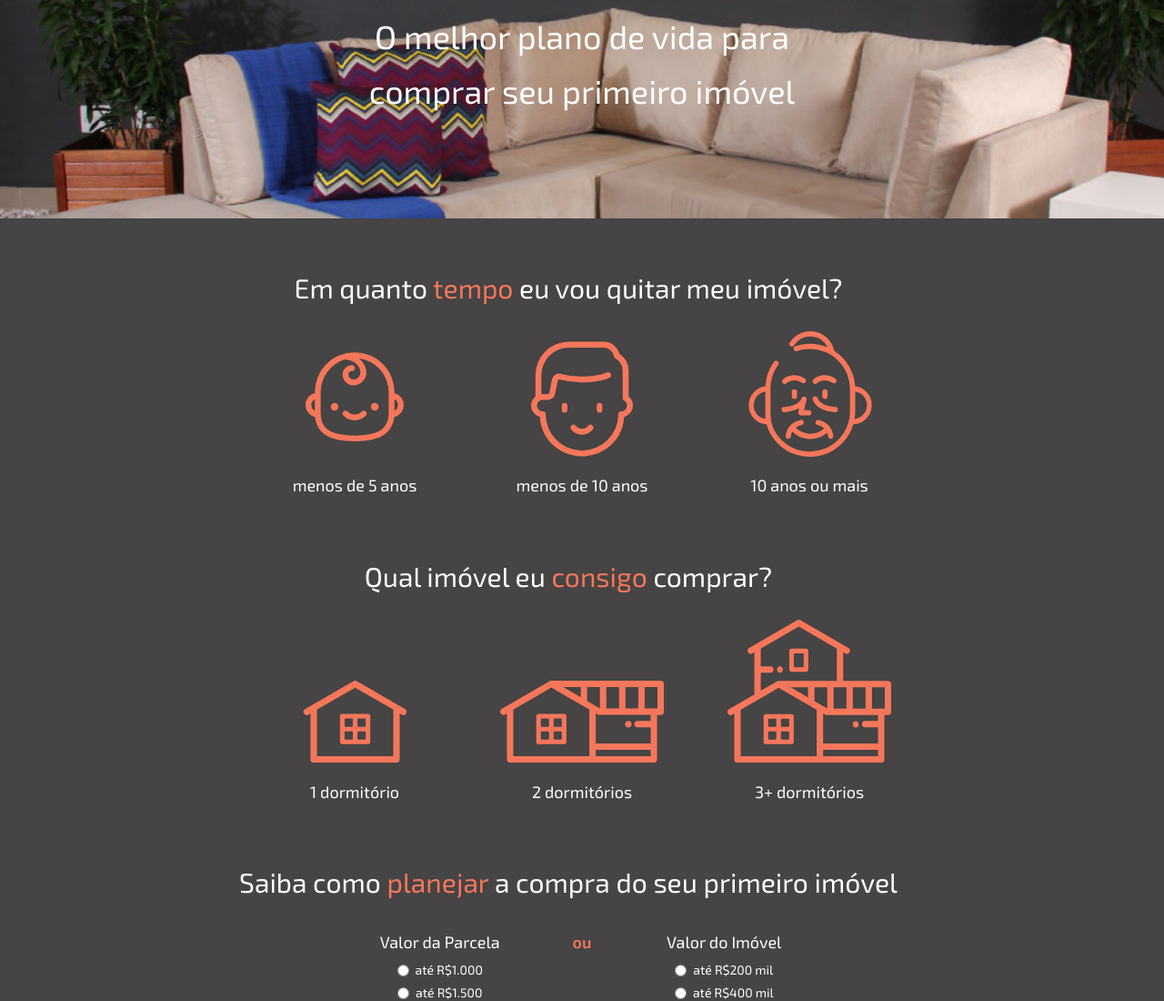
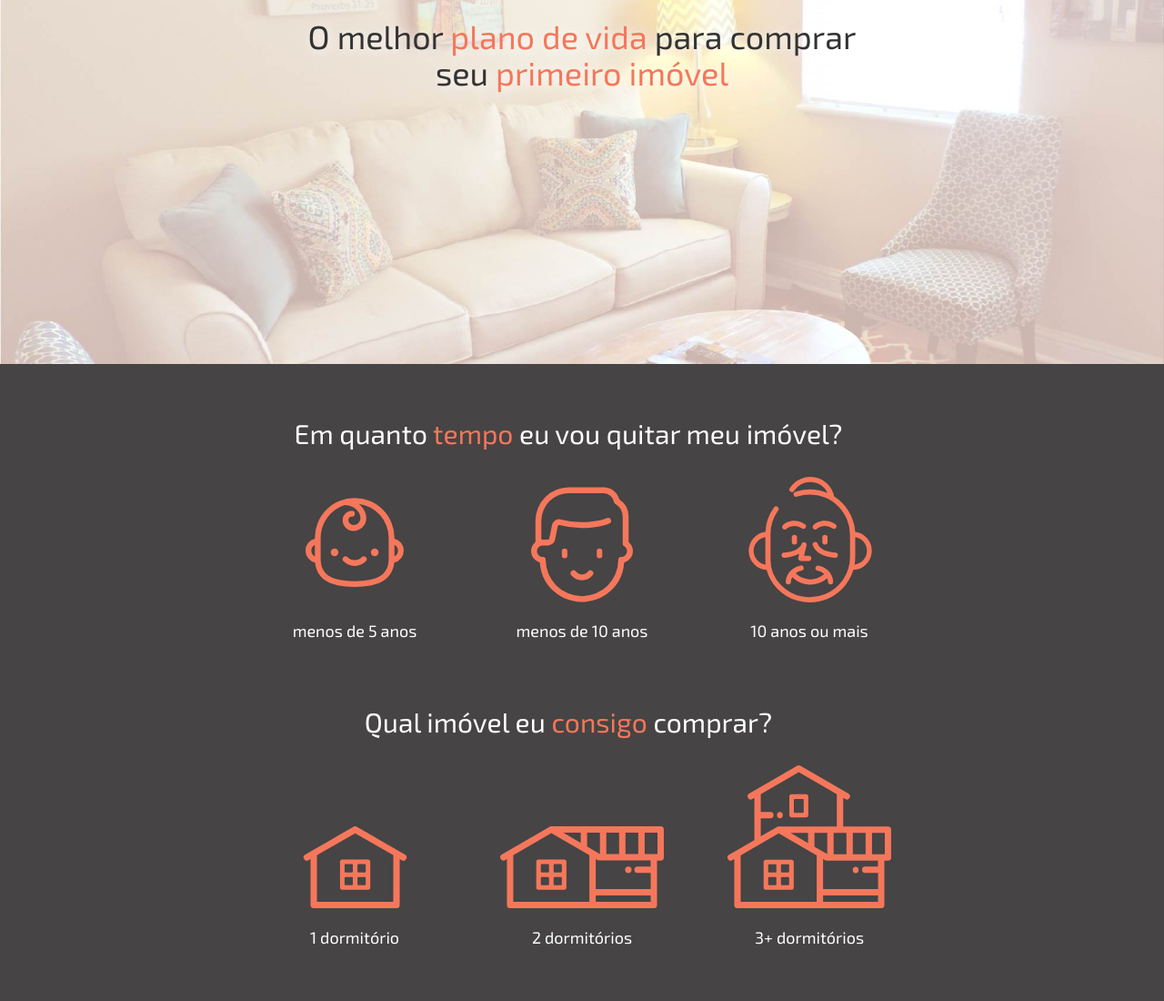
Before and after one commit to xitaocrazy/monster-project, a plain HTML site: page index.html in a window 1280 px wide. Shown: the top 1100 px of the page at 91% size. Drawn offline with nearby package versions, Linux system fonts and the light colour scheme.

Commit message:
Header style

```diff
--- a/css/app.css
+++ b/css/app.css
@@ -2,7 +2,9 @@
     --color-bg: #333;
 
     --color-text: #E5E5E5;
+    --color-text-dark: #333;
     --color-text-highlighted: #F5775B;
+    --color-text-highlighted-dark: #D14B2C;
 
     --color-btn-bg: #F5775B;
     --color-btn-text: #FFF;
@@ -21,10 +23,15 @@ body{
 
 header {
     text-align: center;
-    background-image: url('../img/sofa-header.png');
+    color: var(--color-text-dark);
+    font-weight: 600;
+    text-shadow: 2px 2px 12px #FFF;
+
+    background-image: url('../img/header_cover.jpg');
     background-size: cover;
-    background-position: top center;
-    height: 30%;
+    background-position: bottom left;
+    min-height: 50vh;
+
 }
 
 main {
--- a/index.html
+++ b/index.html
@@ -33,8 +33,11 @@
 <body>
 <header>
     <div class="container-fluid">
-        <h1>O melhor plano de vida para</h1>
-        <h1>comprar seu primeiro imóvel</h1>
+        <div class="row">
+            <div class="col-xs-12 col-sm-12 col-md-8 col-md-offset-2 col-lg-6 col-lg-offset-3">
+                <h1>O melhor <span class="text-highlighted">plano de vida</span> para comprar seu <span class="text-highlighted">primeiro imóvel</span></h1>
+            </div>
+        </div>
     </div>
 </header>
 
```
Also changed, not shown: img/header_cover.jpg (added).
